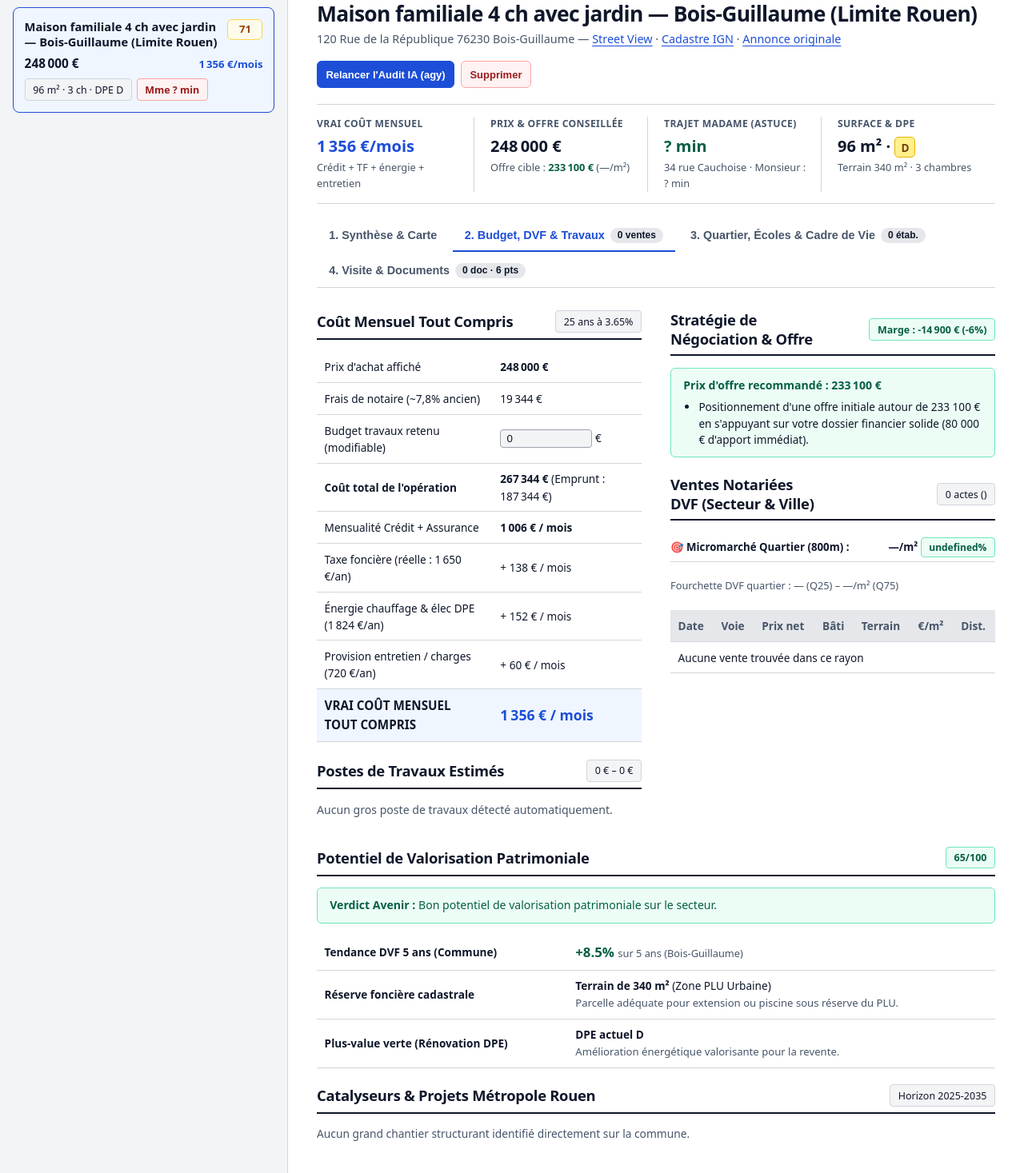
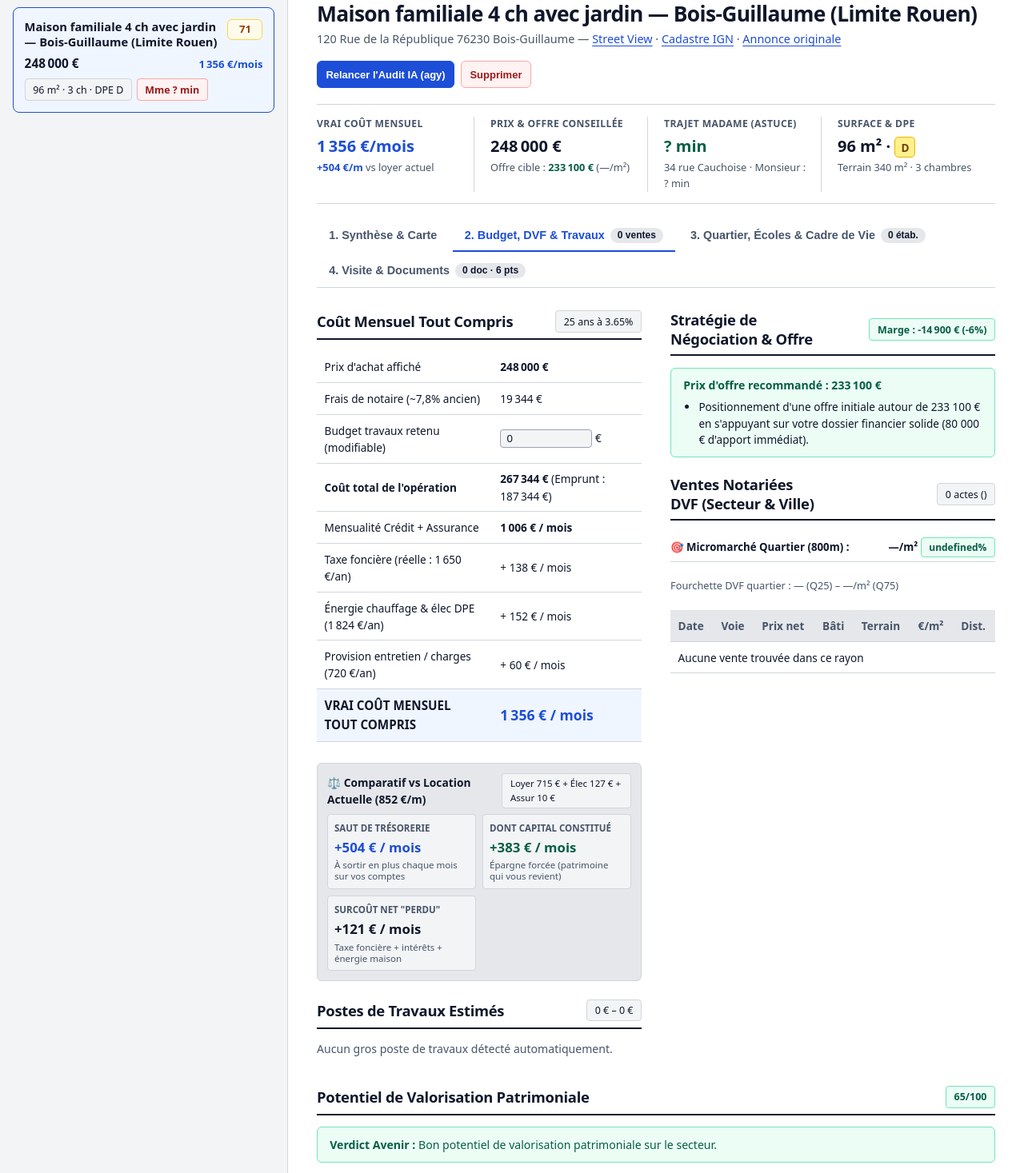
Before and after one commit to earywen/rechercheimmo, a FastAPI app: page / in a window 1280 px wide, after a click that opens the changed part. Shown: the part 134-1601 px from the top of the page at 80% size. Run offline with FastAPI, Linux system fonts and the light colour scheme; data comes from the database, SQL or seed files in the repository.

Commit message:
feat(budget): add real-time rental vs purchase comparison (saut de charge, capital constitué, surcoût net)

```diff
--- a/src/db.py
+++ b/src/db.py
@@ -29,6 +29,10 @@ DEFAULT_SETTINGS: dict[str, Any] = {
     "min_surface_m2": 75,
     "min_land_m2": 150,
     "preferred_type": "Maison",
+    "current_rent": 715.0,
+    "current_energy": 127.45,
+    "current_insurance": 10.0,
+    "current_internet": 25.99,
     "madame_work_label": "34 Rue Cauchoise, 76000 Rouen",
     "madame_work_lat": 49.44412,
     "madame_work_lon": 1.087764,
--- a/static/app.js
+++ b/static/app.js
@@ -458,7 +458,7 @@ function renderDetail(item) {
         <div class="metric-cell">
           <span class="metric-label">Vrai Coût Mensuel</span>
           <span class="metric-val" style="color:var(--accent);">${fmtEur(fin.true_monthly_cost)}/mois</span>
-          <span class="metric-sub">Crédit + TF + énergie + entretien</span>
+          <span class="metric-sub">${fin.saut_de_charge !== undefined ? `<strong style="color:var(--accent);">+${fmtEur(fin.saut_de_charge)}/m</strong> vs loyer actuel` : "Crédit + TF + énergie + entretien"}</span>
         </div>
         <div class="metric-cell">
           <span class="metric-label">Prix &amp; Offre Conseillée</span>
@@ -599,6 +599,30 @@ function renderDetail(item) {
                 </tr>
               </tbody>
             </table>
+
+            <div class="rental-comparison-box" style="margin-top:0.75rem; background:var(--surface-subtle); border:1px solid var(--border); border-radius:6px; padding:0.75rem;">
+              <div style="display:flex; justify-content:space-between; align-items:center; margin-bottom:0.4rem;">
+                <strong style="font-size:0.86rem; color:var(--ink);">⚖️ Comparatif vs Location Actuelle (${fmtEur(fin.current_housing_monthly || 852.45)}/m)</strong>
+                <span class="tag" style="font-size:0.72rem;">Loyer 715 € + Élec 127 € + Assur 10 €</span>
+              </div>
+              <div style="display:grid; grid-template-columns: repeat(auto-fit, minmax(130px, 1fr)); gap:0.5rem; margin-top:0.4rem;">
+                <div style="background:var(--bg); padding:0.5rem; border-radius:4px; border:1px solid var(--border);">
+                  <div style="font-size:0.72rem; color:var(--ink-muted); text-transform:uppercase; font-weight:600;">Saut de trésorerie</div>
+                  <div style="font-size:1.05rem; font-weight:700; color:var(--accent); margin:0.15rem 0;">+${fmtEur(fin.saut_de_charge || 0)} / mois</div>
+                  <div style="font-size:0.72rem; color:var(--ink-muted); line-height:1.2;">À sortir en plus chaque mois sur vos comptes</div>
+                </div>
+                <div style="background:var(--bg); padding:0.5rem; border-radius:4px; border:1px solid var(--border);">
+                  <div style="font-size:0.72rem; color:var(--ink-muted); text-transform:uppercase; font-weight:600;">Dont Capital Constitué</div>
+                  <div style="font-size:1.05rem; font-weight:700; color:var(--ok-ink); margin:0.15rem 0;">+${fmtEur(fin.initial_month_capital || 0)} / mois</div>
+                  <div style="font-size:0.72rem; color:var(--ink-muted); line-height:1.2;">Épargne forcée (patrimoine qui vous revient)</div>
+                </div>
+                <div style="background:var(--bg); padding:0.5rem; border-radius:4px; border:1px solid var(--border);">
+                  <div style="font-size:0.72rem; color:var(--ink-muted); text-transform:uppercase; font-weight:600;">Surcoût net "perdu"</div>
+                  <div style="font-size:1.05rem; font-weight:700; color:var(--ink); margin:0.15rem 0;">+${fmtEur(fin.surcout_net_perdu || 0)} / mois</div>
+                  <div style="font-size:0.72rem; color:var(--ink-muted); line-height:1.2;">Taxe foncière + intérêts + énergie maison</div>
+                </div>
+              </div>
+            </div>
 
             <div class="section-header" style="margin-top:0.5rem;">
               <h3>Postes de Travaux Estimés</h3>
@@ -1282,6 +1306,10 @@ document.addEventListener("DOMContentLoaded", () => {
     document.getElementById("s_insurance_rate").value = SETTINGS.insurance_rate || 0.34;
     document.getElementById("s_min_bedrooms").value = SETTINGS.min_bedrooms || 2;
     document.getElementById("s_madame_max").value = SETTINGS.madame_max_transit_min || 45;
+    document.getElementById("s_current_rent").value = SETTINGS.current_rent !== undefined ? SETTINGS.current_rent : 715;
+    document.getElementById("s_current_energy").value = SETTINGS.current_energy !== undefined ? SETTINGS.current_energy : 127.45;
+    document.getElementById("s_current_insurance").value = SETTINGS.current_insurance !== undefined ? SETTINGS.current_insurance : 10;
+    document.getElementById("s_current_internet").value = SETTINGS.current_internet !== undefined ? SETTINGS.current_internet : 25.99;
     document.getElementById("settingsDialog").showModal();
   });
 
@@ -1378,6 +1406,10 @@ document.addEventListener("DOMContentLoaded", () => {
       insurance_rate: Number(document.getElementById("s_insurance_rate").value),
       min_bedrooms: Number(document.getElementById("s_min_bedrooms").value),
       madame_max_transit_min: Number(document.getElementById("s_madame_max").value),
+      current_rent: Number(document.getElementById("s_current_rent").value),
+      current_energy: Number(document.getElementById("s_current_energy").value),
+      current_insurance: Number(document.getElementById("s_current_insurance").value),
+      current_internet: Number(document.getElementById("s_current_internet").value),
     };
     await fetch("/api/settings", {
       method: "PUT",
--- a/templates/index.html
+++ b/templates/index.html
@@ -257,6 +257,29 @@
           <input type="number" id="s_madame_max" />
         </div>
       </div>
+
+      <div style="margin-top:1.25rem; padding-top:1rem; border-top:1px solid var(--border);">
+        <h3 style="font-size:0.95rem; font-weight:600; color:var(--ink); margin-bottom:0.35rem;">Votre Logement Actuel (Location)</h3>
+        <p style="font-size:0.8rem; color:var(--ink-muted); margin-bottom:0.75rem;">Utilisé pour calculer en direct votre saut de charge mensuel et le capital constitué face à un achat.</p>
+        <div class="form-grid">
+          <div class="form-group">
+            <label for="s_current_rent">Loyer charges comprises (€/mois)</label>
+            <input type="number" step="1" id="s_current_rent" />
+          </div>
+          <div class="form-group">
+            <label for="s_current_energy">Électricité &amp; gaz actuels (€/mois)</label>
+            <input type="number" step="0.5" id="s_current_energy" />
+          </div>
+          <div class="form-group">
+            <label for="s_current_insurance">Assurance habitation locataire (€/mois)</label>
+            <input type="number" step="0.5" id="s_current_insurance" />
+          </div>
+          <div class="form-group">
+            <label for="s_current_internet">Box Internet (€/mois)</label>
+            <input type="number" step="0.5" id="s_current_internet" />
+          </div>
+        </div>
+      </div>
       <div class="dialog-actions">
         <button type="button" class="btn" data-close-dialog="settingsDialog">Annuler</button>
         <button type="submit" class="btn btn-primary">Enregistrer</button>
```
Also changed, not shown: src/finance_and_scoring.py (+25 -0 lines).
